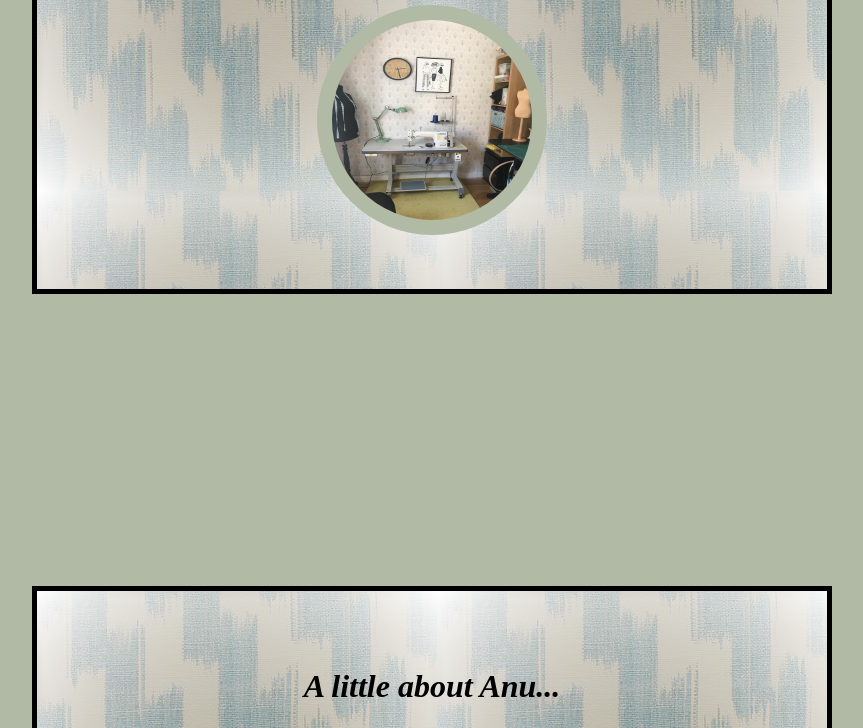
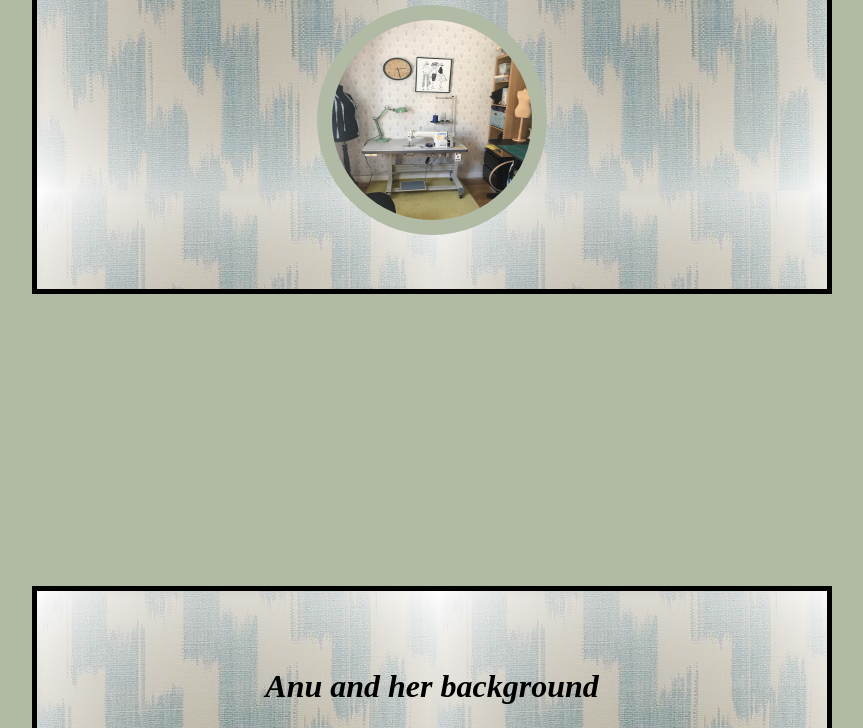
Before and after one commit to SreedeviAjith/Anu-Vatsan, a plain HTML site: page index.html in a window 1280 px wide. Shown: the part 222-950 px from the top of the page, without its empty margins (216-1079 px from the left). Drawn offline with Linux system fonts and the light colour scheme; files whose address does not match are found by name.

Commit message:
Change in Section Box-3
<h2> changed to Anu and her background

```diff
--- a/index.html
+++ b/index.html
@@ -22,7 +22,7 @@
 
     <section class="box-3">
 
-      <h2>A little about Anu...</h2>
+      <h2>Anu and her background</h2>
       <p>Anusha Vatsan who is known to her friends as Anu is a self-made Entrepreneur who has worked hard on her own to make herself known as an aspiring dress designer in London and Greater London. Her interest in stitching has been from an early age where she has seen her mother making tailored blouses and ethnic Indian wear in Coimbatore, India. </p>
 
 
```
